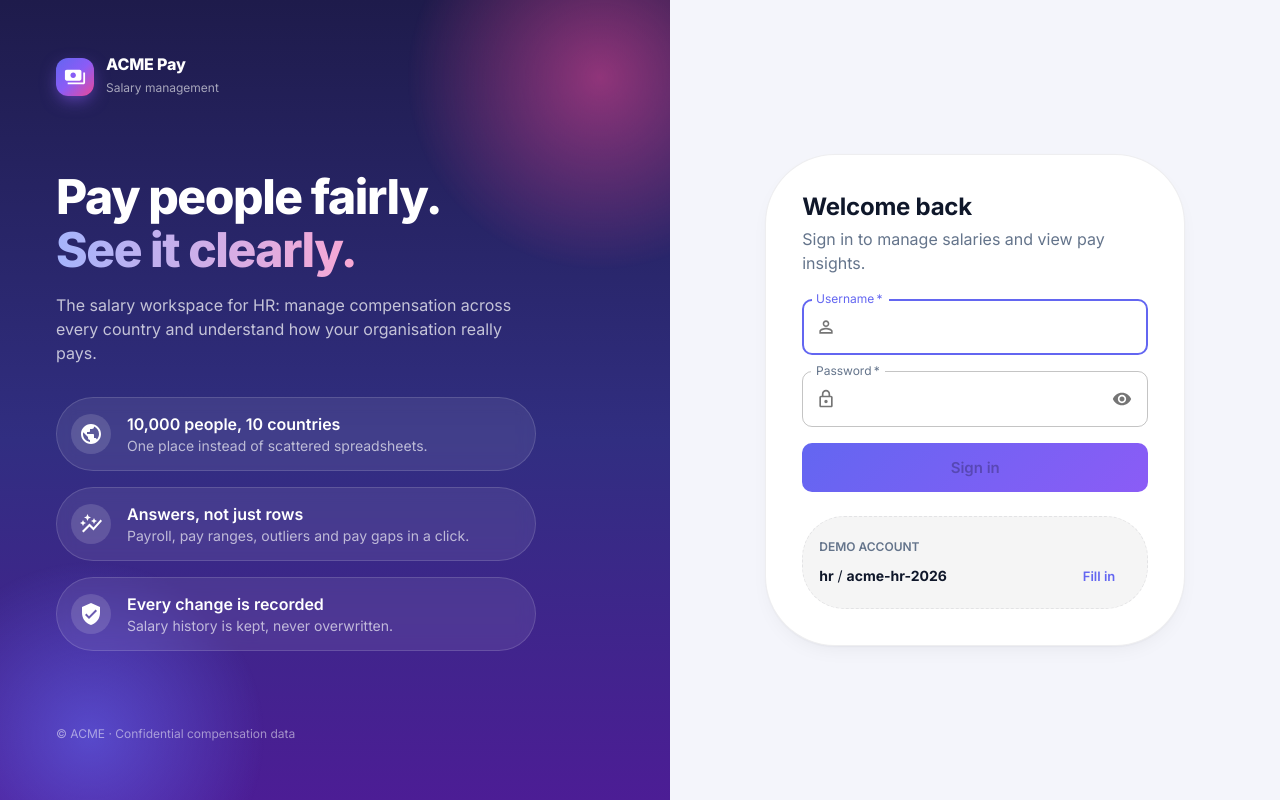
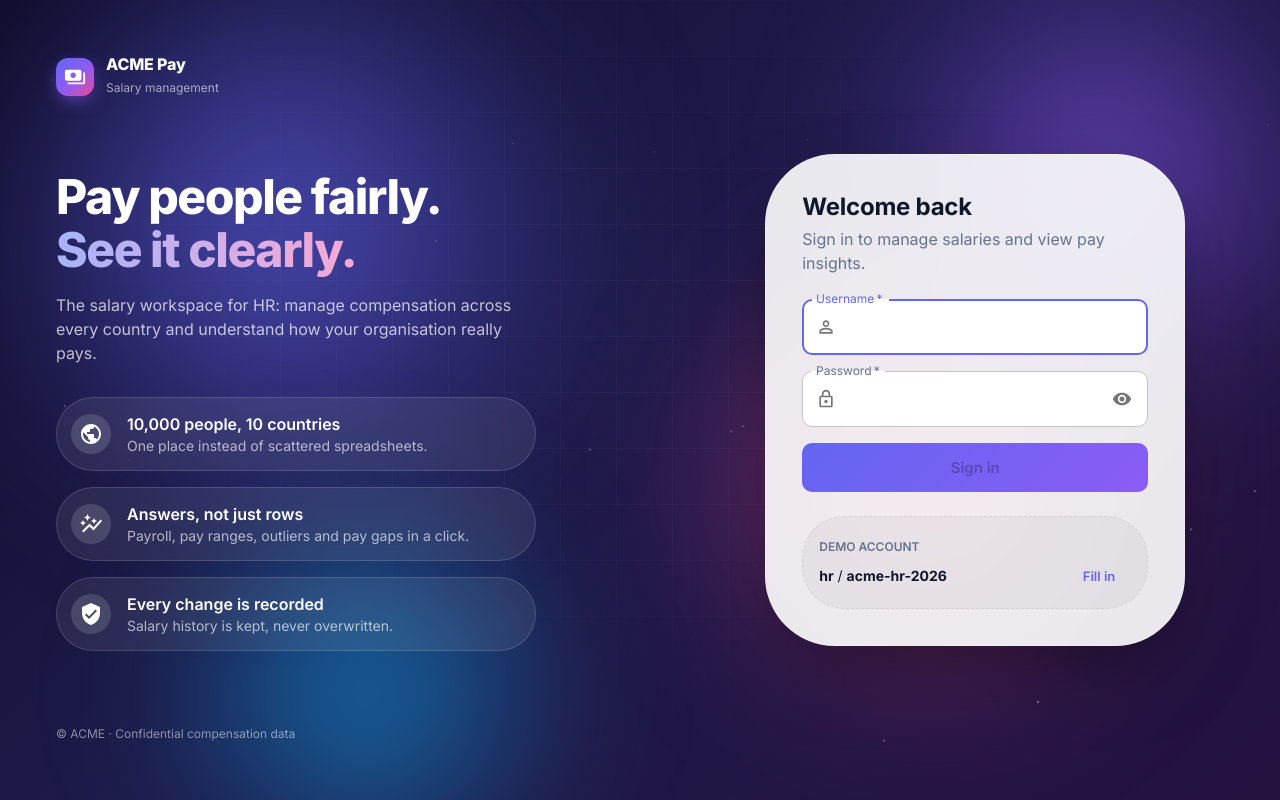
Before and after one commit to Amishaaaaa/salary-management, a React (Vite) app in the folder frontend/: page /login in a window 1280 px wide. Built offline with nearby package versions, Linux system fonts and the light colour scheme; no server answers.

Commit message:
feat(ui): animated aurora background for login and app, glass login card

```diff
--- /dev/null
+++ b/frontend/src/components/AuroraBackground.tsx
@@ -0,0 +1,53 @@
+import { Box } from '@mui/material'
+import { useMemo } from 'react'
+
+interface Props {
+  /** 'login' = bold, dark and glowing. 'app' = soft wash that follows the light/dark theme. */
+  variant: 'login' | 'app'
+  mode?: 'light' | 'dark'
+}
+
+// Deterministic particles (no Math.random): the same layout every render, so React never re-paints them.
+const PARTICLES = Array.from({ length: 22 }, (_, i) => ({
+  left: (i * 47 + 11) % 100,
+  size: 2 + ((i * 5) % 5),
+  duration: 14 + ((i * 7) % 16),
+  delay: -((i * 3.7) % 20),
+}))
+
+/** Decorative only: aria-hidden, no pointer events, sits behind everything. */
+export default function AuroraBackground({ variant, mode = 'light' }: Props) {
+  const login = variant === 'login'
+  const dark = login || mode === 'dark'
+  const alpha = login ? 0.75 : dark ? 0.38 : 0.34
+
+  const blobs = useMemo(() => [
+    { cls: 'aurora-a', color: `rgba(99,102,241,${alpha})`, size: '46vmax', top: '-14%', left: '-8%' },
+    { cls: 'aurora-b', color: `rgba(236,72,153,${alpha})`, size: '40vmax', top: '30%', left: '58%' },
+    { cls: 'aurora-c', color: `rgba(14,165,233,${alpha * 0.9})`, size: '36vmax', top: '62%', left: '8%' },
+    { cls: 'aurora-a', color: `rgba(139,92,246,${alpha})`, size: '34vmax', top: '-10%', left: '62%' },
+  ], [alpha])
+
+  return (
+    <Box aria-hidden sx={{
+      position: login ? 'absolute' : 'fixed', inset: 0, overflow: 'hidden', pointerEvents: 'none', zIndex: 0,
+      background: login
+        ? 'linear-gradient(135deg, #0f0c29 0%, #1e1b4b 45%, #24123f 100%)'
+        : dark ? '#0b0f1e' : '#f4f5fb',
+    }}>
+      {blobs.map((b, i) => (
+        <Box key={i} className={`aurora-blob ${b.cls}`}
+          sx={{ width: b.size, height: b.size, top: b.top, left: b.left, background: `radial-gradient(circle at 50% 50%, ${b.color}, transparent 68%)` }} />
+      ))}
+      {login && (
+        <>
+          {/* faint grid + vignette gives depth instead of a flat gradient */}
+          <Box className="aurora-glow" sx={{ position: 'absolute', inset: 0, backgroundImage: 'linear-gradient(rgba(255,255,255,.045) 1px, transparent 1px), linear-gradient(90deg, rgba(255,255,255,.045) 1px, transparent 1px)', backgroundSize: '56px 56px', maskImage: 'radial-gradient(ellipse at 50% 40%, #000 25%, transparent 75%)' }} />
+          {PARTICLES.map((p, i) => (
+            <span key={i} className="aurora-particle" style={{ left: `${p.left}%`, width: p.size, height: p.size, animationDuration: `${p.duration}s`, animationDelay: `${p.delay}s` }} />
+          ))}
+        </>
+      )}
+    </Box>
+  )
+}
--- a/frontend/src/components/Layout.tsx
+++ b/frontend/src/components/Layout.tsx
@@ -13,6 +13,7 @@ import { NavLink, Outlet, useLocation, useNavigate } from 'react-router-dom'
 import { useAuth } from '../auth/AuthContext'
 import { useColorMode } from '../colorMode'
 import { GRADIENTS } from '../theme'
+import AuroraBackground from './AuroraBackground'
 import Logo from './Logo'
 
 const WIDTH = 264
@@ -62,13 +63,14 @@ export default function Layout() {
   )
 
   return (
-    <Box sx={{ display: 'flex', minHeight: '100vh', bgcolor: 'background.default' }}>
+    <Box sx={{ display: 'flex', minHeight: '100vh', position: 'relative', isolation: 'isolate' }}>
+      <AuroraBackground variant="app" mode={mode} />
       {desktop
         ? <Box component="nav" sx={{ width: WIDTH, flexShrink: 0, position: 'sticky', top: 0, height: '100vh' }}>{sidebar}</Box>
         : <Drawer open={open} onClose={() => setOpen(false)} PaperProps={{ sx: { border: 0 } }}>{sidebar}</Drawer>}
 
-      <Box component="main" sx={{ flex: 1, minWidth: 0 }}>
-        <Stack direction="row" alignItems="center" spacing={1} sx={{ px: { xs: 2, md: 4 }, py: 2, position: 'sticky', top: 0, zIndex: 5, backdropFilter: 'blur(12px)', bgcolor: mode === 'dark' ? 'rgba(11,15,30,.75)' : 'rgba(244,245,251,.8)' }}>
+      <Box component="main" sx={{ flex: 1, minWidth: 0, position: 'relative', zIndex: 1 }}>
+        <Stack direction="row" alignItems="center" spacing={1} sx={{ px: { xs: 2, md: 4 }, py: 2, position: 'relative' }}>
           {!desktop && <IconButton aria-label="Open menu" onClick={() => setOpen(true)}><MenuIcon /></IconButton>}
           {desktop ? <Box sx={{ flex: 1 }} /> : <Typography variant="h6" sx={{ flex: 1 }}>{title}</Typography>}
           <Tooltip title={mode === 'dark' ? 'Light mode' : 'Dark mode'}>
--- a/frontend/src/index.css
+++ b/frontend/src/index.css
@@ -4,3 +4,20 @@ body { margin: 0; -webkit-font-smoothing: antialiased; }
 @keyframes fadeUp { from { opacity: 0; transform: translateY(12px) } to { opacity: 1; transform: none } }
 .fade-up { animation: fadeUp .45s ease both; }
 @media (prefers-reduced-motion: reduce) { .fade-up, [data-float] { animation: none !important; } }
+
+/* Animated aurora background: slow drifting colour blobs + rising particles. Transform-only, so it stays on the GPU. */
+@keyframes drift-a { 0% { transform: translate(0,0) scale(1) } 50% { transform: translate(14vw, 10vh) scale(1.25) } 100% { transform: translate(-6vw, 18vh) scale(0.95) } }
+@keyframes drift-b { 0% { transform: translate(0,0) scale(1.1) } 50% { transform: translate(-16vw, -8vh) scale(0.9) } 100% { transform: translate(8vw, -14vh) scale(1.2) } }
+@keyframes drift-c { 0% { transform: translate(0,0) scale(0.9) } 50% { transform: translate(10vw, -16vh) scale(1.2) } 100% { transform: translate(-12vw, 6vh) scale(1) } }
+@keyframes rise { 0% { transform: translateY(0) scale(1); opacity: 0 } 15% { opacity: .8 } 100% { transform: translateY(-110vh) scale(.6); opacity: 0 } }
+@keyframes shimmer { 0%, 100% { opacity: .55 } 50% { opacity: .9 } }
+.aurora-blob { position: absolute; border-radius: 50%; filter: blur(70px); will-change: transform; }
+.aurora-a { animation: drift-a 22s ease-in-out infinite alternate; }
+.aurora-b { animation: drift-b 27s ease-in-out infinite alternate; }
+.aurora-c { animation: drift-c 31s ease-in-out infinite alternate; }
+.aurora-particle { position: absolute; bottom: -12px; border-radius: 50%; background: rgba(255,255,255,.85); animation: rise linear infinite; }
+.aurora-glow { animation: shimmer 6s ease-in-out infinite; }
+@media (prefers-reduced-motion: reduce) {
+  .aurora-blob, .aurora-particle, .aurora-glow { animation: none !important; }
+  .aurora-particle { display: none; }
+}
--- a/frontend/src/pages/LoginPage.tsx
+++ b/frontend/src/pages/LoginPage.tsx
@@ -12,8 +12,8 @@ import ShieldIcon from '@mui/icons-material/VerifiedUser'
 import { Navigate, useLocation, useNavigate } from 'react-router-dom'
 import { ApiError } from '../api/client'
 import { useAuth } from '../auth/AuthContext'
+import AuroraBackground from '../components/AuroraBackground'
 import Logo from '../components/Logo'
-import { GRADIENTS } from '../theme'
 
 // Shown so reviewers can sign in. Set VITE_SHOW_DEMO_LOGIN=false for a real deployment.
 const SHOW_DEMO = import.meta.env.VITE_SHOW_DEMO_LOGIN !== 'false'
@@ -58,11 +58,10 @@ export default function LoginPage() {
   }
 
   return (
-    <Box sx={{ minHeight: '100vh', display: 'grid', gridTemplateColumns: wide ? '1.1fr 1fr' : '1fr', bgcolor: 'background.default' }}>
+    <Box sx={{ minHeight: '100vh', position: 'relative', overflow: 'hidden', isolation: 'isolate', display: 'grid', gridTemplateColumns: wide ? '1.1fr 1fr' : '1fr' }}>
+      <AuroraBackground variant="login" />
       {wide && (
-        <Box sx={{ position: 'relative', overflow: 'hidden', background: GRADIENTS.sidebar, color: '#fff', p: 7, display: 'flex', flexDirection: 'column', justifyContent: 'space-between' }}>
-          <Box aria-hidden data-float sx={{ position: 'absolute', width: 420, height: 420, borderRadius: '50%', top: -120, right: -140, background: 'radial-gradient(circle, rgba(236,72,153,.55), transparent 65%)', animation: 'float 9s ease-in-out infinite' }} />
-          <Box aria-hidden data-float sx={{ position: 'absolute', width: 380, height: 380, borderRadius: '50%', bottom: -140, left: -100, background: 'radial-gradient(circle, rgba(99,102,241,.6), transparent 65%)', animation: 'float 11s ease-in-out infinite' }} />
+        <Box sx={{ position: 'relative', zIndex: 1, color: '#fff', p: 7, display: 'flex', flexDirection: 'column', justifyContent: 'space-between' }}>
           <Box sx={{ position: 'relative' }}><Logo /></Box>
           <Box sx={{ position: 'relative' }}>
             <Typography variant="h3" fontWeight={800} sx={{ letterSpacing: '-0.03em', lineHeight: 1.1, mb: 2 }}>
@@ -86,9 +85,9 @@ export default function LoginPage() {
         </Box>
       )}
 
-      <Box sx={{ display: 'grid', placeItems: 'center', p: 3 }}>
-        <Paper variant="outlined" component="form" onSubmit={submit} className="fade-up" sx={{ width: '100%', maxWidth: 420, p: { xs: 3, sm: 4.5 }, borderRadius: 5 }}>
-          {!wide && <Box sx={{ mb: 3, p: 1.5, borderRadius: 3, background: GRADIENTS.sidebar, display: 'inline-block' }}><Logo /></Box>}
+      <Box sx={{ position: 'relative', zIndex: 1, display: 'grid', placeItems: 'center', p: 3 }}>
+        <Paper variant="outlined" component="form" onSubmit={submit} className="fade-up" sx={{ width: '100%', maxWidth: 420, p: { xs: 3, sm: 4.5 }, borderRadius: 5, bgcolor: (t) => t.palette.mode === 'dark' ? 'rgba(19,26,46,.82)' : 'rgba(255,255,255,.9)', backdropFilter: 'blur(18px)', border: '1px solid rgba(255,255,255,.25)', boxShadow: '0 30px 80px -20px rgba(0,0,0,.55)' }}>
+          {!wide && <Box sx={{ mb: 3, p: 1.5, borderRadius: 3, bgcolor: '#1e1b4b', display: 'inline-block' }}><Logo /></Box>}
           <Typography variant="h5" sx={{ mb: 0.5 }}>Welcome back</Typography>
           <Typography color="text.secondary" sx={{ mb: 3 }}>Sign in to manage salaries and view pay insights.</Typography>
 
```
Also changed, not shown: 1 other file (tests, documents, lock files or other folders).
